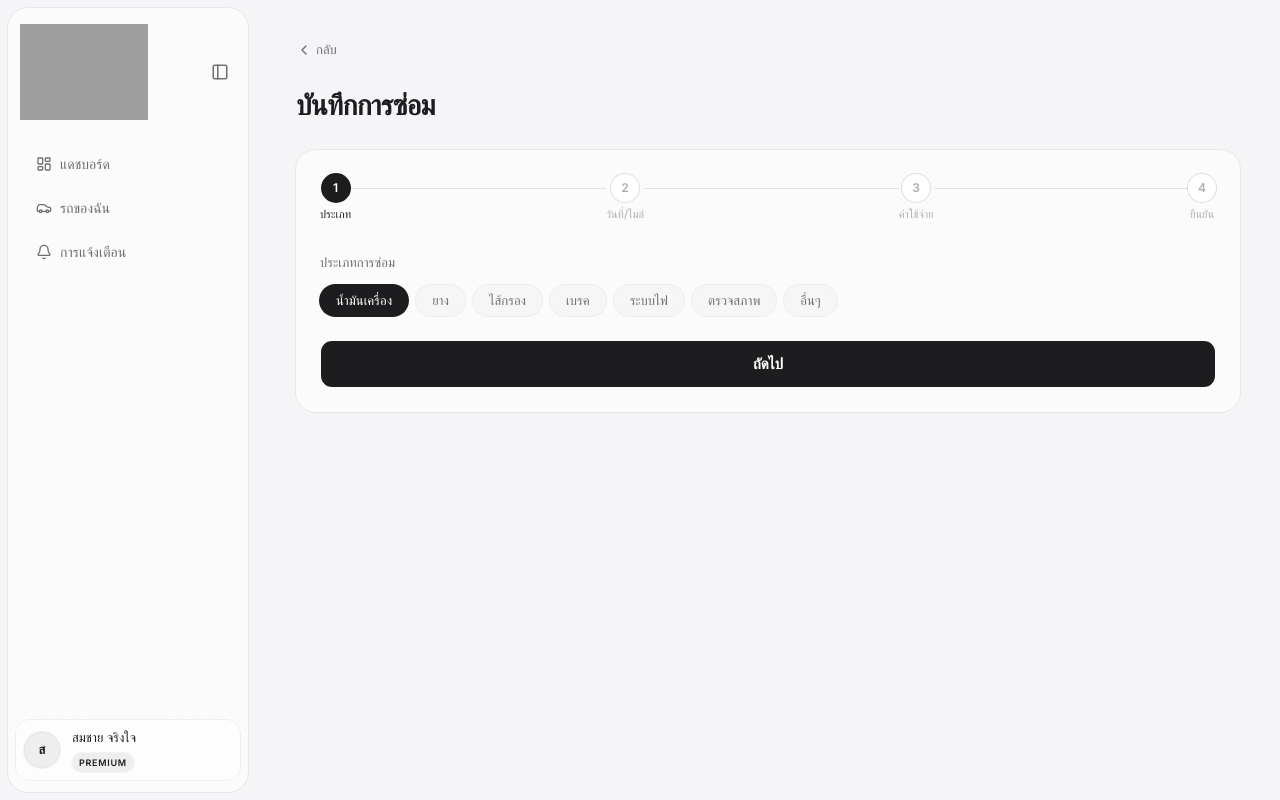
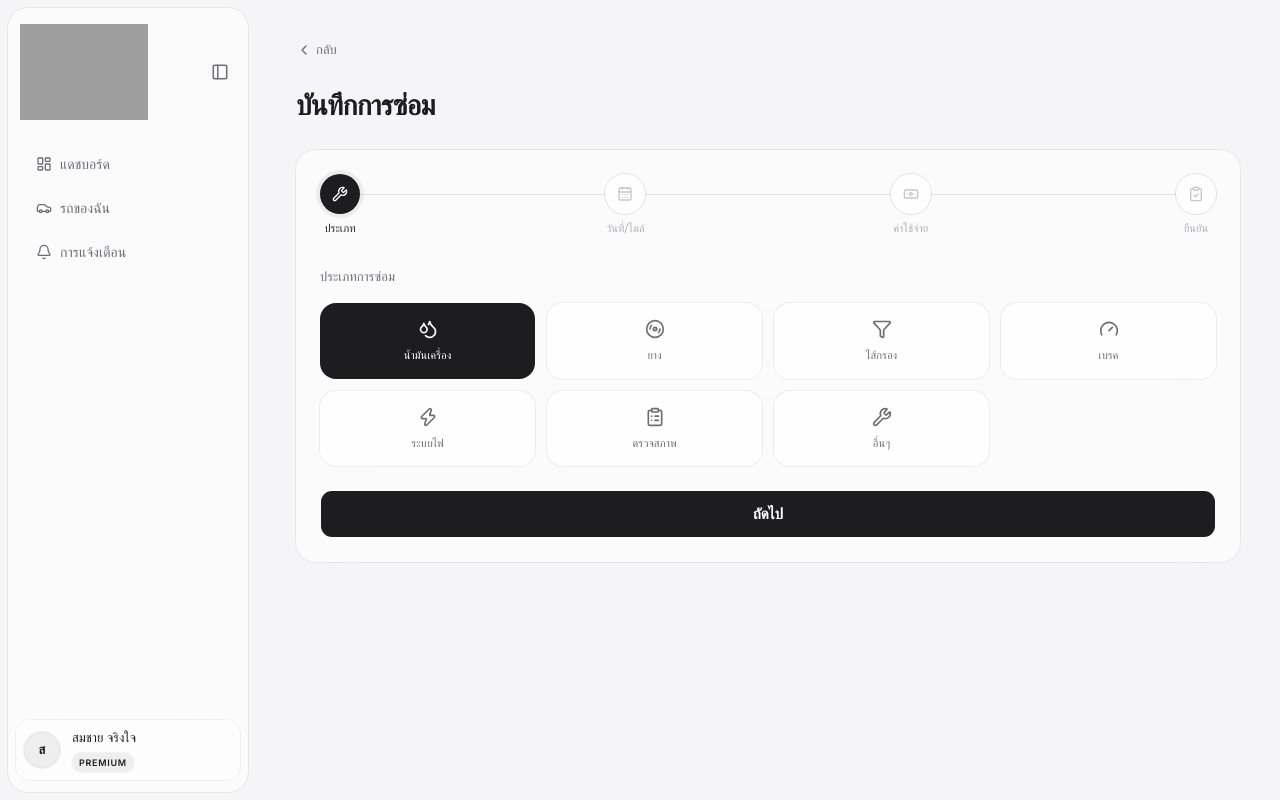
Before and after one commit to Jabjibi/carservice-tracker, a Next.js app: page /repair in a window 1280 px wide. Built offline with nearby package versions, Linux system fonts and the light colour scheme; no server answers; grey boxes are pictures that could not be loaded.

Commit message:
feat: implement FormField component for consistent form field rendering and update LogServiceClient and AddCarClient to use it

```diff
--- a/components/repair/LogServiceClient.tsx
+++ b/components/repair/LogServiceClient.tsx
@@ -1,16 +1,43 @@
 'use client'
 
-import { useRouter } from 'next/navigation'
 import Link from 'next/link'
-import { ChevronLeft } from 'lucide-react'
+import {
+  Banknote,
+  CalendarDays,
+  ChevronLeft,
+  ClipboardCheck,
+  ClipboardList,
+  Disc3,
+  Droplets,
+  Filter,
+  Gauge,
+  Wrench,
+  Zap,
+  type LucideIcon,
+} from 'lucide-react'
 import { useTranslations } from 'next-intl'
 import { cn, baht } from '@/lib/utils'
 import { useCar } from '@/lib/hooks/use-car'
-import { useLogServiceForm, SERVICE_TYPES } from '@/lib/hooks/use-log-service-form'
+import {
+  useLogServiceForm,
+  SERVICE_TYPES,
+  type ServiceTypeKey,
+} from '@/lib/hooks/use-log-service-form'
+import { FormField } from '@/components/shared/FormField'
 import { Stepper } from '@/components/shared/Stepper'
 import { SectionCard } from '@/components/shared/SectionCard'
 import { Input } from '@/components/ui/input'
 import { Separator } from '@/components/ui/separator'
+
+const SERVICE_ICON: Record<ServiceTypeKey, LucideIcon> = {
+  oil: Droplets,
+  tire: Disc3,
+  filter: Filter,
+  brake: Gauge,
+  electrical: Zap,
+  inspection: ClipboardList,
+  other: Wrench,
+}
 
 const inputClass =
   'h-11 rounded-[10px] border-black/[0.1] bg-white/[0.6] px-3 text-[14px] text-text-primary placeholder:text-text-disabled focus-visible:border-black/[0.2] focus-visible:ring-0'
@@ -19,23 +46,21 @@ type Props = { id: string }
 
 export function LogServiceClient({ id }: Props) {
   const t = useTranslations('logService')
-  const router = useRouter()
   const car = useCar(id)
-  const { state, actions, meta } = useLogServiceForm()
+  const { state, actions, meta } = useLogServiceForm(id)
 
-  const backHref = id ? `/mycar/${id}` : '/mycar'
+  const stepLabels = [t('steps.type'), t('steps.datetime'), t('steps.cost'), t('steps.confirm')]
+  const stepIcons = [Wrench, CalendarDays, Banknote, ClipboardCheck] as const
 
   function handleSubmit(e: React.SyntheticEvent<HTMLFormElement>) {
     e.preventDefault()
-    router.push(backHref)
+    actions.submit()
   }
-
-  const stepLabels = [t('steps.type'), t('steps.datetime'), t('steps.cost'), t('steps.confirm')]
 
   return (
     <>
       <Link
-        href={backHref}
+        href={meta.backHref}
         className="text-text-secondary hover:text-text-primary mb-6 flex w-fit items-center gap-1 text-[13px] transition"
       >
         <ChevronLeft className="size-4" />
@@ -51,6 +76,7 @@ export function LogServiceClient({ id }: Props) {
           currentStep={state.step}
           totalSteps={meta.totalSteps}
           labels={stepLabels}
+          icons={stepIcons}
           canAdvance={meta.canAdvance}
           onNext={actions.next}
           onBack={actions.back}
@@ -61,23 +87,30 @@ export function LogServiceClient({ id }: Props) {
             {/* Step 1 — ประเภทการซ่อม */}
             {state.step === 1 && (
               <div>
-                <p className="text-text-secondary mb-3 text-[13px] font-medium">{t('typeLabel')}</p>
-                <div className="flex flex-wrap gap-2">
-                  {SERVICE_TYPES.map((type) => (
+                <p className="text-text-secondary mb-4 text-[13px] font-medium">{t('typeLabel')}</p>
+                <div className="grid grid-cols-4 gap-3">
+                  {SERVICE_TYPES.map((type) => {
+                    const Icon = SERVICE_ICON[type]
+                    const isActive = state.serviceType === type
+                    return (
                       <button
                         key={type}
                         type="button"
                         onClick={() => actions.setServiceType(type)}
                         className={cn(
-                        'rounded-full px-4 py-1.5 text-[13px] font-medium ring-1 transition',
-                        state.serviceType === type
-                          ? 'bg-text-primary ring-text-primary text-white'
-                          : 'text-text-secondary bg-black/[0.02] ring-black/[0.06] hover:bg-black/[0.04]',
+                          'flex flex-col items-center justify-center gap-2.5 rounded-[16px] px-2 py-4 ring-1 transition',
+                          isActive
+                            ? 'bg-text-primary text-white ring-transparent'
+                            : 'text-text-secondary hover:text-text-primary bg-white/[0.6] ring-black/[0.06] hover:bg-black/[0.04] hover:ring-black/[0.1]',
                         )}
                       >
+                        <Icon className="size-5 shrink-0" />
+                        <span className="text-center text-[11px] leading-tight font-medium">
                           {t(`types.${type}`)}
+                        </span>
                       </button>
-                  ))}
+                    )
+                  })}
                 </div>
               </div>
             )}
@@ -85,7 +118,7 @@ export function LogServiceClient({ id }: Props) {
             {/* Step 2 — วันที่ & เลขไมล์ */}
             {state.step === 2 && (
               <div className="flex flex-col gap-4">
-                <Field label={t('date')}>
+                <FormField label={t('date')}>
                   <Input
                     type="date"
                     value={state.date}
@@ -93,8 +126,8 @@ export function LogServiceClient({ id }: Props) {
                     required
                     className={inputClass}
                   />
-                </Field>
-                <Field label={t('mileage')}>
+                </FormField>
+                <FormField label={t('mileage')}>
                   <Input
                     type="number"
                     value={state.mileage}
@@ -104,14 +137,14 @@ export function LogServiceClient({ id }: Props) {
                     required
                     className={inputClass}
                   />
-                </Field>
+                </FormField>
               </div>
             )}
 
             {/* Step 3 — ค่าใช้จ่าย & ร้าน */}
             {state.step === 3 && (
               <div className="flex flex-col gap-4">
-                <Field label={t('cost')}>
+                <FormField label={t('cost')}>
                   <Input
                     type="number"
                     value={state.cost}
@@ -121,15 +154,15 @@ export function LogServiceClient({ id }: Props) {
                     required
                     className={inputClass}
                   />
-                </Field>
-                <Field label={t('shop')}>
+                </FormField>
+                <FormField label={t('shop')}>
                   <Input
                     value={state.shop}
                     onChange={(e) => actions.setShop(e.target.value)}
                     placeholder={t('shopPlaceholder')}
                     className={inputClass}
                   />
-                </Field>
+                </FormField>
               </div>
             )}
 
@@ -160,7 +193,7 @@ export function LogServiceClient({ id }: Props) {
                 </div>
 
                 {/* Notes */}
-                <Field label={t('notes')}>
+                <FormField label={t('notes')}>
                   <textarea
                     value={state.notes}
                     onChange={(e) => actions.setNotes(e.target.value)}
@@ -168,7 +201,7 @@ export function LogServiceClient({ id }: Props) {
                     rows={3}
                     className={cn(inputClass, 'h-auto resize-none py-3 leading-relaxed')}
                   />
-                </Field>
+                </FormField>
               </div>
             )}
 
@@ -180,15 +213,6 @@ export function LogServiceClient({ id }: Props) {
   )
 }
 
-function Field({ label, children }: { label: string; children: React.ReactNode }) {
-  return (
-    <div className="flex flex-col gap-1.5">
-      <label className="text-text-primary text-[13px] font-medium">{label}</label>
-      {children}
-    </div>
-  )
-}
-
 function SummaryRow({ label, value }: { label: string; value: string }) {
   return (
     <div className="flex items-center justify-between px-4 py-3">
--- /dev/null
+++ b/components/shared/FormField.tsx
@@ -0,0 +1,13 @@
+type FormFieldProps = {
+  label: string
+  children: React.ReactNode
+}
+
+export function FormField({ label, children }: FormFieldProps) {
+  return (
+    <div className="flex flex-col gap-1.5">
+      <label className="text-text-primary text-[13px] font-medium">{label}</label>
+      {children}
+    </div>
+  )
+}
--- a/components/shared/Stepper.tsx
+++ b/components/shared/Stepper.tsx
@@ -1,14 +1,14 @@
 'use client'
 
 import { Fragment, createContext, use } from 'react'
-import { Check } from 'lucide-react'
+import { Check, type LucideIcon } from 'lucide-react'
 import { cn } from '@/lib/utils'
 import { Button } from '@/components/ui/button'
 
 type StepperContextValue = {
   state: { currentStep: number; totalSteps: number }
   actions: { next: () => void; back: () => void }
-  meta: { canAdvance: boolean; labels: string[] }
+  meta: { canAdvance: boolean; labels: string[]; icons?: readonly LucideIcon[] }
 }
 
 const StepperContext = createContext<StepperContextValue | null>(null)
@@ -23,6 +23,7 @@ type RootProps = {
   currentStep: number
   totalSteps: number
   labels: string[]
+  icons?: readonly LucideIcon[]
   canAdvance: boolean
   onNext: () => void
   onBack: () => void
@@ -33,6 +34,7 @@ function Root({
   currentStep,
   totalSteps,
   labels,
+  icons,
   canAdvance,
   onNext,
   onBack,
@@ -43,7 +45,7 @@ function Root({
       value={{
         state: { currentStep, totalSteps },
         actions: { next: onNext, back: onBack },
-        meta: { canAdvance, labels },
+        meta: { canAdvance, labels, icons },
       }}
     >
       {children}
@@ -54,7 +56,7 @@ function Root({
 function Indicator() {
   const {
     state: { currentStep, totalSteps },
-    meta: { labels },
+    meta: { labels, icons },
   } = useStepperContext()
 
   return (
@@ -64,28 +66,33 @@ function Indicator() {
         const isCompleted = step < currentStep
         const isActive = step === currentStep
         const isLast = step === totalSteps
+        const Icon = icons?.[i]
 
         return (
           <Fragment key={step}>
-            <div className="flex min-w-0 shrink-0 flex-col items-center gap-1.5">
+            <div className="flex shrink-0 flex-col items-center gap-2">
               <div
                 className={cn(
-                  'flex size-7 items-center justify-center rounded-full text-[12px] font-semibold ring-1 transition',
-                  isCompleted || isActive
-                    ? 'bg-text-primary ring-text-primary text-white'
-                    : 'text-text-muted bg-white ring-black/[0.12]',
+                  'flex size-10 items-center justify-center rounded-full transition',
+                  isCompleted
+                    ? 'bg-green text-white'
+                    : isActive
+                      ? 'bg-text-primary text-white ring-4 ring-black/[0.06]'
+                      : 'text-text-disabled bg-white/[0.6] ring-1 ring-black/[0.1]',
                 )}
               >
-                {isCompleted ? <Check className="size-3.5" /> : step}
+                {isCompleted ? (
+                  <Check className="size-4" />
+                ) : Icon ? (
+                  <Icon className="size-4" />
+                ) : (
+                  <span className="text-[12px] font-semibold">{step}</span>
+                )}
               </div>
               <p
                 className={cn(
                   'max-w-[56px] text-center text-[11px] leading-tight font-medium transition',
-                  isActive
-                    ? 'text-text-primary'
-                    : isCompleted
-                      ? 'text-text-secondary'
-                      : 'text-text-muted',
+                  isActive ? 'text-text-primary' : isCompleted ? 'text-green' : 'text-text-muted',
                 )}
               >
                 {labels[i]}
@@ -94,8 +101,8 @@ function Indicator() {
             {!isLast && (
               <div
                 className={cn(
-                  'mt-3.5 h-px flex-1 transition',
-                  isCompleted ? 'bg-text-primary' : 'bg-black/[0.1]',
+                  'mt-5 h-px flex-1 transition',
+                  isCompleted ? 'bg-green' : 'bg-black/[0.1]',
                 )}
               />
             )}
```
Also changed, not shown: components/add-car/AddCarClient.tsx (+13 -21 lines), lib/hooks/use-log-service-form.ts (+21 -3 lines). Lines whose indentation alone changed are shown as unchanged.
